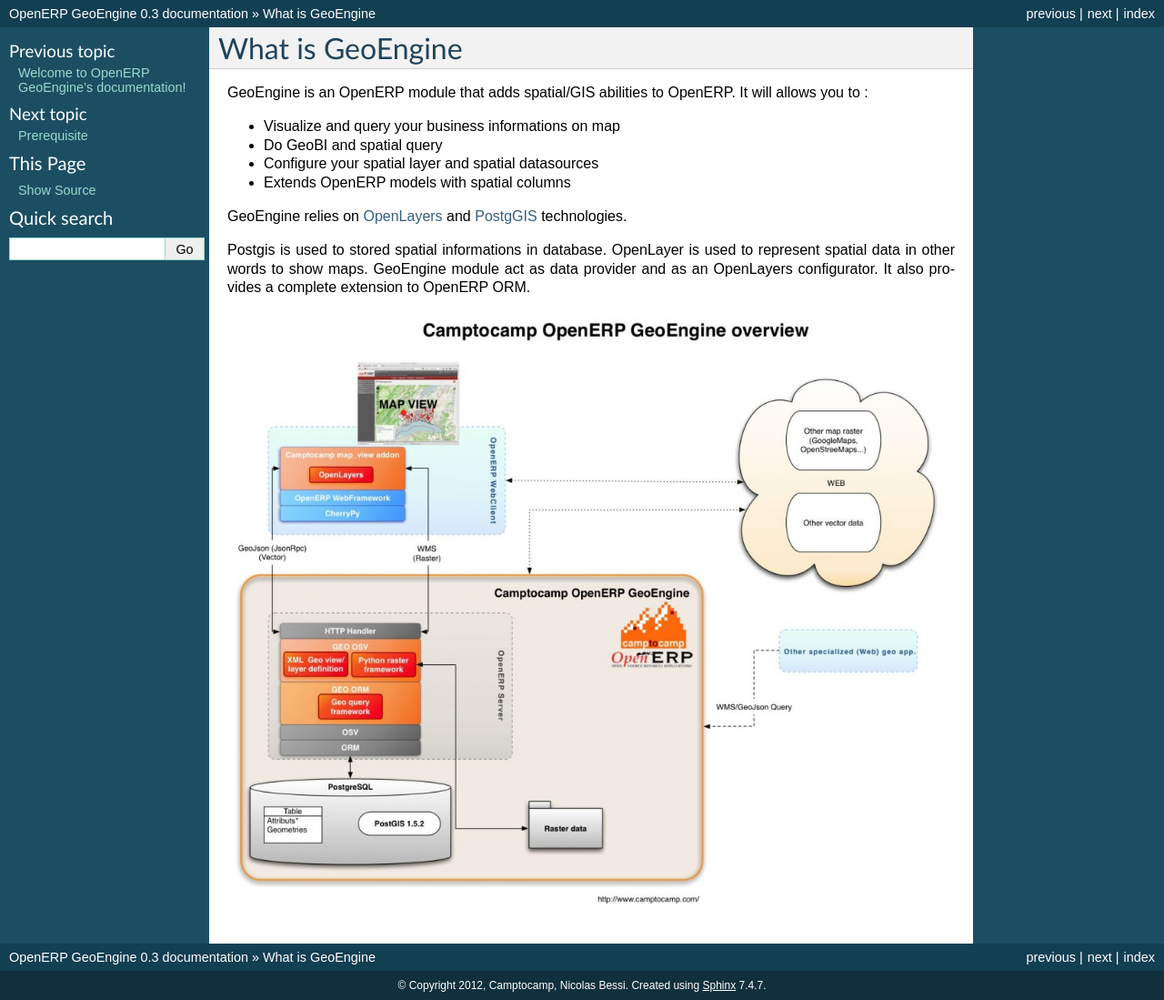
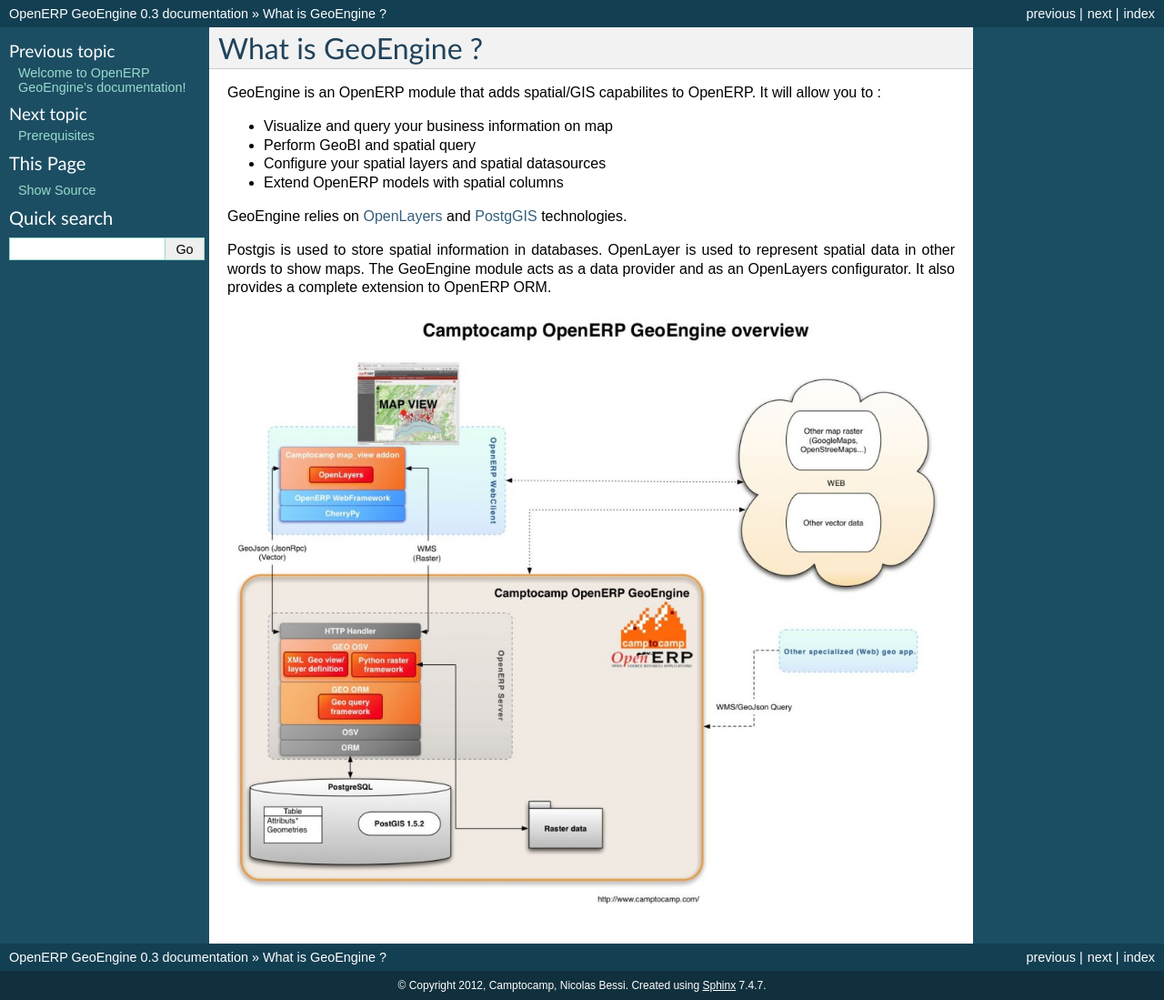
Before and after one commit to OCA/geospatial, a Sphinx documentation site: the page built from doc/source/what_is_geoengine.rst, in a window 1280 px wide. Shown: the whole page at 91% size. Built offline with Sphinx 7.4.7, drawn with Linux system fonts in a browser that asks for light colours; pages that are not in the unit, such as notebooks, are missing from menus.

Commit message:
[TYPO] of doc

```diff
--- a/doc/source/conf.py
+++ b/doc/source/conf.py
@@ -29,7 +29,7 @@
 
 # Add any Sphinx extension module names here, as strings. They can be extensions
 # coming with Sphinx (named 'sphinx.ext.*') or your custom ones.
-extensions = ['sphinx.ext.autodoc']
+extensions = ['sphinx.ext.autodoc', 'rst2pdf.pdfbuilder']
 
 # Add any paths that contain templates here, relative to this directory.
 templates_path = ['_templates']
--- a/doc/source/postgisify.rst
+++ b/doc/source/postgisify.rst
@@ -2,12 +2,12 @@
 Postgisify an exisiting database
 *********************************
 
-If you want to install the Geoengine on an existing database you have to run the sql commands available in base_geoengine module under the postgis_sql folder using a PostgreSQL super user::
+If you want to install the GeoEngine on an existing database, you have to run the sql commands available in the  base_geoengine module under the postgis_sql folder using a PostgreSQL super user::
 
  psql -U superuser my database -f postgis.sql
  psql -U superuser my database -f spatial_ref_sys.sql
 
-In order to test if installation is sucessful log into you databse and::
+In order to test if the installation is sucessfull log into you database and::
 
  SELECT * from GEOMETRY_COLUMNS;
  SELECT * from spatial_ref_sys;
--- a/doc/source/prerequisite.rst
+++ b/doc/source/prerequisite.rst
@@ -1,5 +1,5 @@
 =================
-Prerequisite
+Prerequisites
 =================
 ***************
 Python
@@ -16,7 +16,7 @@
 
  pip install Shapely==1.2.13
 
-For Mac user do not forget following directive:
+For Mac user: do not forget the following directive:
 
 ::
 
--- a/doc/source/what_is_geoengine.rst
+++ b/doc/source/what_is_geoengine.rst
@@ -1,16 +1,16 @@
-=================
-What is GeoEngine
-=================
+===================
+What is GeoEngine ?
+===================
 
-GeoEngine is an OpenERP module that adds spatial/GIS abilities to OpenERP. It will allows you to :
+GeoEngine is an OpenERP module that adds spatial/GIS capabilites to OpenERP. It will allow you to :
 
-* Visualize and query your business informations on map
-* Do GeoBI and spatial query
-* Configure your spatial layer and spatial datasources
-* Extends OpenERP models with spatial columns
+* Visualize and query your business information on map
+* Perform GeoBI and spatial query
+* Configure your spatial layers and spatial datasources
+* Extend OpenERP models with spatial columns
 
 GeoEngine relies on `OpenLayers <http://openlayers.org>`_ and `PostgGIS <http://postgis.refractions.net/>`_ technologies.
 
-Postgis is used to stored spatial informations in database. OpenLayer is used to represent spatial data in other words to show maps. GeoEngine module act as data provider and as an OpenLayers configurator. It also provides a complete extension to OpenERP ORM.
+Postgis is used to store spatial information in databases. OpenLayer is used to represent spatial data in other words to show maps. The GeoEngine module acts as a data provider and as an OpenLayers configurator. It also provides a complete extension to OpenERP ORM.
 
 .. image:: _static/_images/core_architecture.jpg
```
Also changed, not shown: other parts of doc/source/prerequisite.rst (+1 -1 lines), doc/source/installation.rst (+8 -8 lines), 12 other files.
